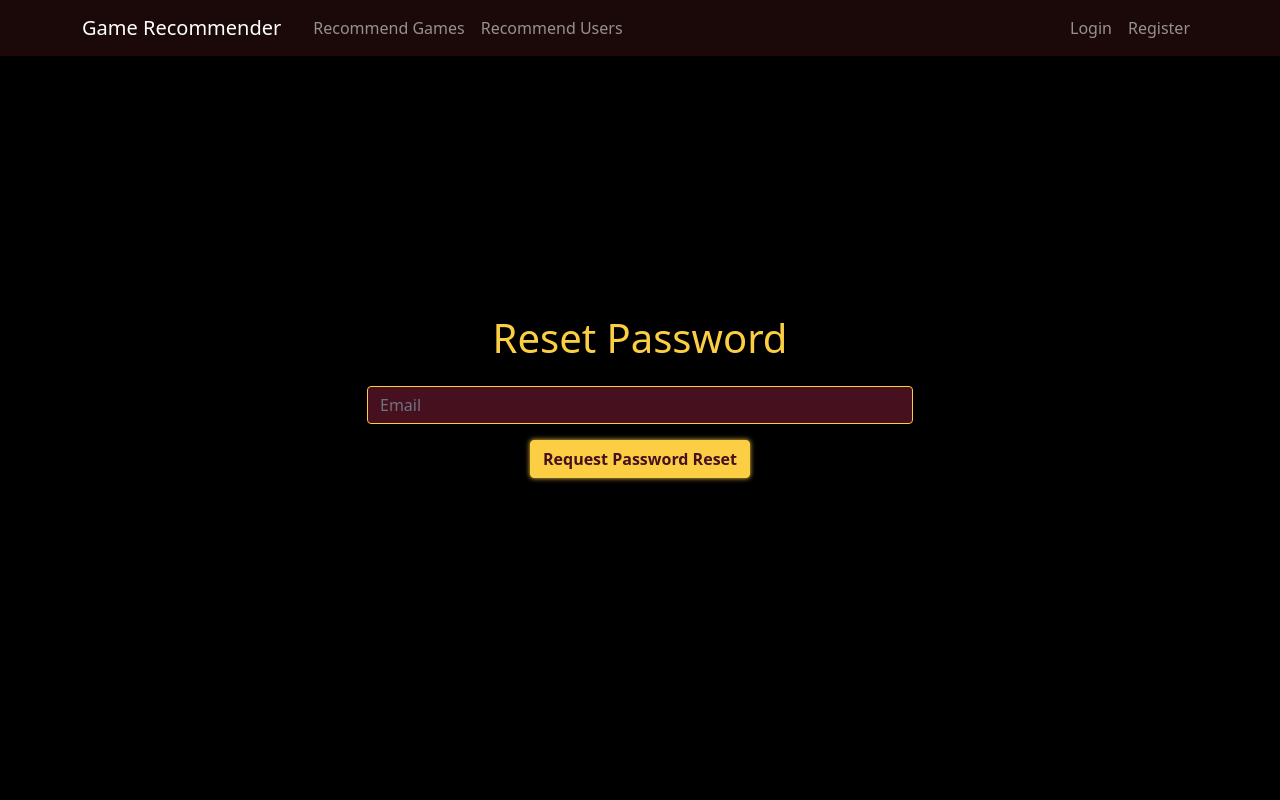
After one commit to Sohaib9920/Game_Recommender, a Flask app: page /reset_password in a window 1280 px wide. The commit adds this page. Run offline with Flask 3, Linux system fonts and the light colour scheme; parts of the project's set-up code (start-up, migrations or seed data) failed here and were passed over; some libraries are stand-ins or nearby versions.

Commit message:
Reset Password feature

```diff
--- a/db_init.py
+++ b/db_init.py
@@ -43,10 +43,6 @@ from game_recommender.models import User, Game, Rating
 #     print(User.query.first())
 
 
-## Add second user, use query:
-# INSERT INTO users (username, email, image_file, password) VALUES ("Ammar543", "kimono_007@gamil.com", "default.jpg", "ammar5680");
-
-
 # # Adding user ratings and games
 # username="Sohaib123"
 # game_list = {"Dota 2": 9, "BioShock": 7, "Dishonored":8, "Dark Souls Prepare to Die Edition":9, "The Witcher 3 Wild Hunt": 10}
@@ -61,7 +57,6 @@ from game_recommender.models import User, Game, Rating
 
 #     db.session.commit()
 #     print(Rating.query.all())
-
 
 
 ### Miscelleous:
--- a/game_recommender/forms.py
+++ b/game_recommender/forms.py
@@ -53,3 +53,19 @@ class UpdateAccountForm(FlaskForm):
 class RecommenderForm(FlaskForm):
     games = FieldList(StringField("Game Name", validators=[DataRequired()]), min_entries=5)
     submit = SubmitField("Recommend")
+
+
+class ResetRequestForm(FlaskForm):
+    email = EmailField('Email', validators=[DataRequired(), Email()])
+    submit = SubmitField('Request Password Reset')
+
+    def validate_email(self, email):
+        user = User.query.filter_by(email=email.data).first()
+        if user is None:
+            raise ValidationError('There is no account with that email. You must register first.')
+
+
+class ResetPasswordForm(FlaskForm):
+    password = PasswordField('Password', validators=[DataRequired(), Length(min=8, max=20)])
+    confirm_password = PasswordField('Confirm Password', validators=[DataRequired(), EqualTo('password')])
+    submit = SubmitField('Reset Password')
--- a/game_recommender/routes.py
+++ b/game_recommender/routes.py
@@ -1,10 +1,10 @@
 from flask import request, render_template, url_for, flash, redirect, session
 from game_recommender import app, db, bcrypt, ubyi_norm_0, als, game_names, FAVOURITE_RATING
-from game_recommender.forms import RecommenderForm, RegistrationForm, LoginForm, UpdateAccountForm
+from game_recommender.forms import RecommenderForm, RegistrationForm, LoginForm, UpdateAccountForm, ResetRequestForm, ResetPasswordForm
 from game_recommender.models import User, Rating, Game
 from game_recommender.recommend import recommend_games
 from flask_login import login_user, logout_user, login_required, current_user
-from game_recommender.utils import save_picture
+from game_recommender.utils import save_picture, send_reset_message
 from game_recommender.recommend_users import recommend_users_by_common_games, recommend_users_by_similarity
 
 
@@ -160,3 +160,34 @@ def profile():
     # Render the tempelate with values of game names and ratings inserted so that we could re submit them (after updating) in post request
     game_ratings = Rating.query.filter_by(user_id=current_user.id).order_by(Rating.rating.desc()).all()
     return render_template("profile.html", title="Profile", game_ratings=game_ratings)
+
+
+@app.route("/reset_password", methods=["GET", "POST"])
+def reset_request():
+    if current_user.is_authenticated:
+        return redirect(url_for("home"))
+    form = ResetRequestForm()
+    if form.validate_on_submit():
+        user = User.query.filter_by(email=form.email.data).first()
+        send_reset_message(user)
+        flash("An email has been sent with instructions to reset your password.", "info")
+        return redirect(url_for("login"))
+
+    return render_template("reset_request.html", title="Reset Password", form=form)
+
+@app.route("/reset_password/<token>", methods=["GET", "POST"])
+def reset_token(token):
+    user = User.verify_reset_token(token)
+    if current_user.is_authenticated:
+        return redirect(url_for("home"))
+    if user is None:
+        flash("That is an invalid or expired token", "warning")
+        return redirect(url_for('reset_request'))
+    form = ResetPasswordForm()
+    if form.validate_on_submit():
+        hashed_password = bcrypt.generate_password_hash(form.password.data).decode('utf-8')
+        user.password = hashed_password
+        db.session.commit()
+        flash("Your password has been updated! You are now able to log in", "success")
+        return redirect(url_for("login"))
+    return render_template("reset_token.html", title="Reset Password", form = form)
--- a/game_recommender/templates/login.html
+++ b/game_recommender/templates/login.html
@@ -20,7 +20,7 @@
                     {{ form.csrf_token }}
                     <div class="mb-3">
                         {% if form.email.errors %}
-                            {{ form.email(class="form-control is-invalid", placeholder=form.email.label.text) }}
+                            {{ form.email(class="form-control is-invalid", placeholder=form.email.label.text, autocomplete="off") }}
                             <div class="invalid-feedback">
                             {% for error in form.email.errors %}
                                 <span>{{ error }}</span>
@@ -47,7 +47,7 @@
                             {{ form.remember(class="form-check-input")}}{{ form.remember.label(class="form-check-label text-muted")}}
                         </div>
                         <div>
-                            <a href="#" class="text-muted">Forgot Password?</a>
+                            <a href="{{ url_for('reset_request') }}" class="text-muted">Forgot Password?</a>
                         </div>
                     </div>
                     <div class="mb-2">
--- /dev/null
+++ b/game_recommender/templates/reset_request.html
@@ -0,0 +1,33 @@
+{% extends "layout.html" %}
+{% block content %}
+    <style>
+        body {
+            background-color: black;
+        }
+    </style>
+    <div class="container" id="main">
+        <div class="row min-vh-100 justify-content-center align-items-center">
+            <div class="col-lg-6 text-center login-container">
+                <h1 class="mb-4">Reset Password</h1>
+                <form action="" method="POST">
+                    {{ form.csrf_token }}
+                    <div class="mb-3">
+                        {% if form.email.errors %}
+                            {{ form.email(class="form-control is-invalid", placeholder=form.email.label.text, autocomplete="off") }}
+                            <div class="invalid-feedback">
+                            {% for error in form.email.errors %}
+                                <span>{{ error }}</span>
+                            {% endfor %}
+                            </div>
+                        {% else %}
+                            {{ form.email(class="form-control", placeholder=form.email.label.text, autocomplete="off") }}
+                        {% endif %}
+                    </div>
+                    <div class="mb-2">
+                        {{ form.submit(class="btn", style="width:auto") }}
+                    </div>
+                </form>
+            </div>
+        </div>
+    </div>
+{% endblock %}
--- a/requirements.txt
+++ b/requirements.txt
@@ -11,6 +11,7 @@ exceptiongroup==1.1.2
 Flask==2.3.2
 Flask-Bcrypt==1.0.1
 Flask-Login==0.6.2
+Flask-Mail==0.9.1
 Flask-Session==0.5.0
 Flask-SQLAlchemy==3.0.5
 Flask-WTF==1.1.1
```
Also changed, not shown: game_recommender/__init__.py (+4 -5 lines), game_recommender/config.py (added, +12 -0 lines), game_recommender/models.py (+21 -1 lines), game_recommender/templates/reset_token.html (added, +45 -0 lines), game_recommender/utils.py (+18 -1 lines), instance/site.db.
